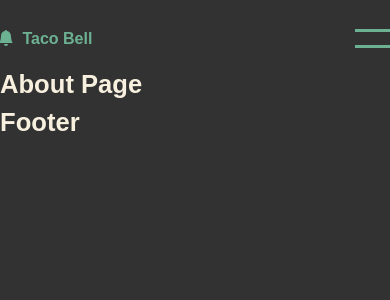
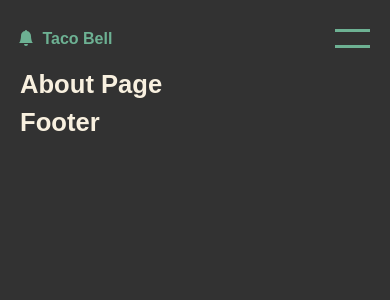
Before and after one commit to ChristianWare/Periodic-Table-Of-Telements, a Next.js app: page /about in a window 390 px wide. Shown: the top 300 px of the page. Built offline with nearby package versions, Linux system fonts and the light colour scheme.

Commit message:
Layout Update

```diff
--- a/pages/index.js
+++ b/pages/index.js
@@ -29,7 +29,7 @@ export default function Home({
   hboLeaving,
 }) {
   return (
-    <div className={styles.container}>
+    <>
       <Layout>
         <Hero />
         <Row1 />
@@ -48,7 +48,7 @@ export default function Home({
           hboLeaving={hboLeaving}
         />
       </Layout>
-    </div>
+    </>
   );
 }
 
--- a/src/components/Hulu.js
+++ b/src/components/Hulu.js
@@ -7,7 +7,7 @@ function Hulu({ hulu }) {
         <div className={styles.box1}>
           {hulu.results.slice(0, 2).map((h) => (
             <div key={h.title} className={styles.elementDetails}>
-              <h2 className={styles.elementSymbol}>{h.title.slice(11, 13)}</h2>
+              <h2 className={styles.elementSymbol}>{h.title.slice(1, 3)}</h2>
               <p className={styles.elementname}>{h.title.slice(0, 12)}</p>
             </div>
           ))}
--- a/src/components/Layout.js
+++ b/src/components/Layout.js
@@ -1,10 +1,11 @@
 import Head from "next/head";
 import Footer from "./Footer";
 import Navbar from "./Navbar";
+import styles from '../../styles/Layout.module.css'
 
 function Layout({ title, keywords, description, children }) {
   return (
-    <div>
+    <div className={styles.container}>
       <Head>
         <title>{title}</title>
         <meta name='description' content={description} />
--- a/src/components/Netflix.js
+++ b/src/components/Netflix.js
@@ -1,4 +1,5 @@
 import styles from "../../styles/Netflix.module.css";
+import Link from 'next/link'
 
 function Netflix({ netflix, netflix2 }) {
   return (
@@ -6,18 +7,22 @@ function Netflix({ netflix, netflix2 }) {
       <div className={styles.content}>
         {netflix.results.map((n) => (
           <div key={n.title} className={styles.box1}>
+            <Link href={`/movies/${n.tmdbID}`}>
               <div className={styles.elementDetails}>
                 <h2 className={styles.elementSymbol}>{n.title.slice(1, 3)}</h2>
                 <p className={styles.elementname}>{n.title.slice(0, 12)}</p>
               </div>
+            </Link>
           </div>
         ))}
         {netflix2.results.map((n2) => (
           <div key={n2.title} className={styles.box1}>
+            <Link href={`/movies/${n2.tmdbID}`}>
               <div className={styles.elementDetails}>
                 <h2 className={styles.elementSymbol}>{n2.title.slice(2, 4)}</h2>
                 <p className={styles.elementname}>{n2.title.slice(0, 12)}</p>
               </div>
+            </Link>
           </div>
         ))}
       </div>
--- /dev/null
+++ b/styles/Layout.module.css
@@ -0,0 +1,18 @@
+.container {
+    z-index: 1;
+    width: 100%;
+    max-width: 1350px;
+    margin-right: auto;
+    margin-left: auto;
+    padding-right: 50px;
+    padding-left: 50px;
+    overflow: hidden;
+}
+
+
+@media screen and (max-width: 568px) {
+    .container {
+        padding-right: 20px;
+        padding-left: 20px;
+    }
+}
```
Also changed, not shown: pages/movies/[slug].js (+23 -2 lines). Lines whose indentation alone changed are shown as unchanged.
